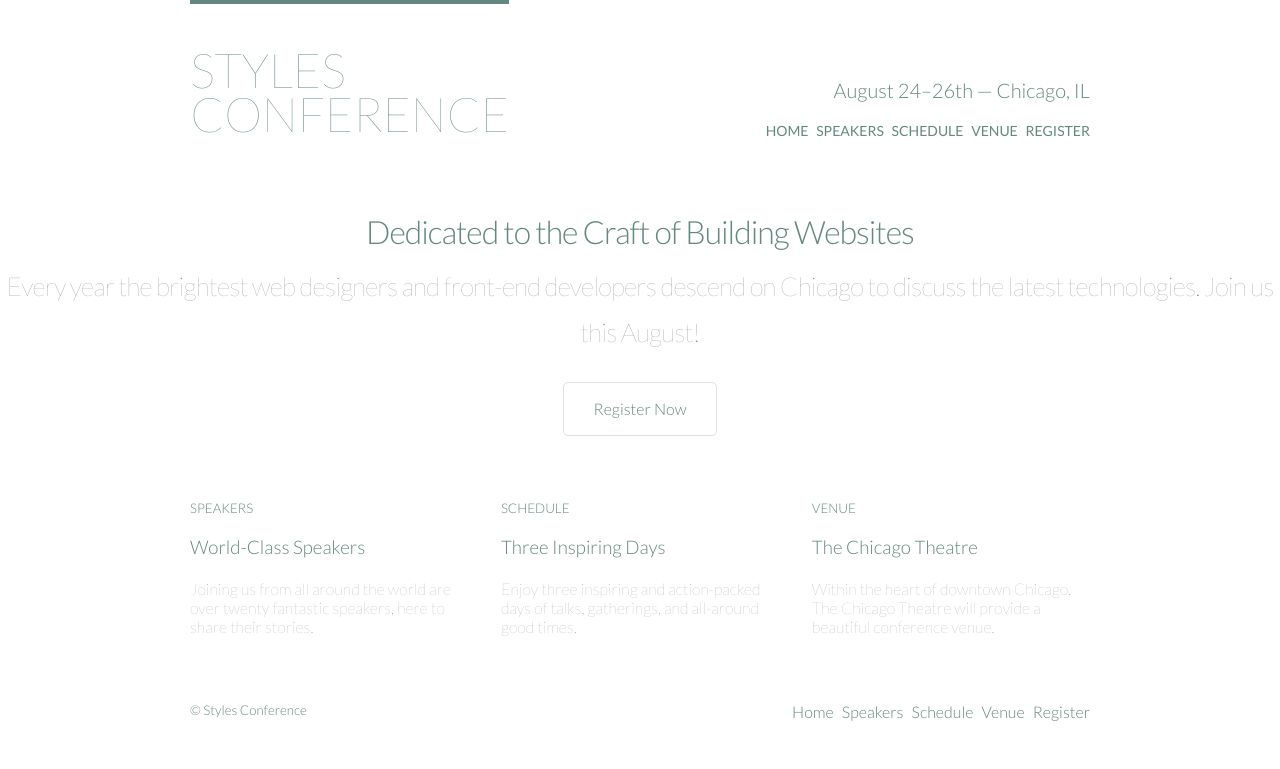
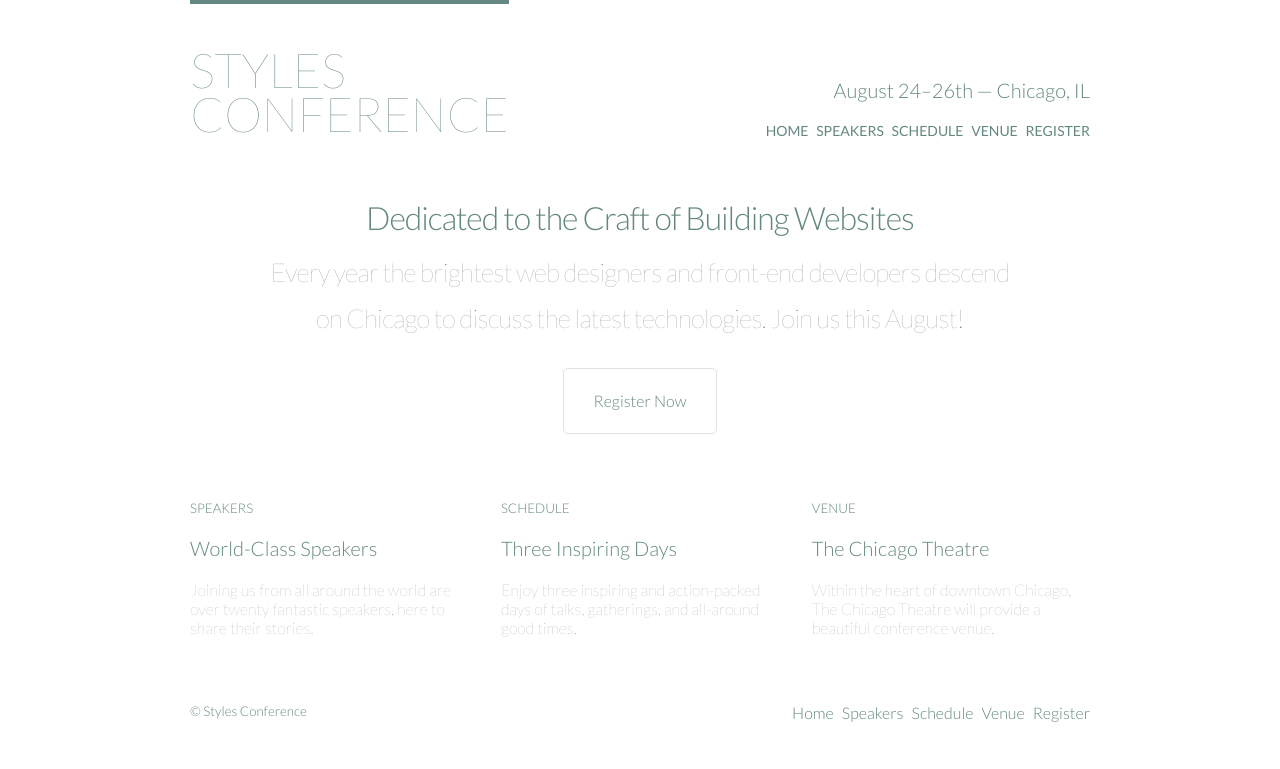
Before and after one commit to ismailarafa/shayhowe-typogr-stylesconf, a plain HTML site: page index.html in a window 1280 px wide. Drawn offline with Linux system fonts and the light colour scheme.

Commit message:
Fix .hero width

```diff
--- a/main.css
+++ b/main.css
@@ -233,6 +233,10 @@ h2 {
   margin-bottom: 0.5em;
 }
 
+h3 {
+  font-size: 20px;
+}
+
 h5 {
   text-transform: uppercase;
   font-weight: 300;
@@ -259,9 +263,14 @@ em {
 
 .hero {
   text-align: center;
-  line-height: 2em;
-  padding-top: 36px;
-  padding-bottom: 4em;
+  line-height: 44px;
+  padding-top: 22px;
+  padding-right: 80px;
+  padding-left: 80px;
+  padding-bottom: 66px;
+  width: 72%;
+  display: block;
+  margin: auto;
 }
 
 .hero p {
@@ -270,7 +279,6 @@ em {
   line-height: 1.75em;
   letter-spacing: -0.75px;
   padding-bottom: 5px;
-  text-align: center;
 }
 
 p {
```
